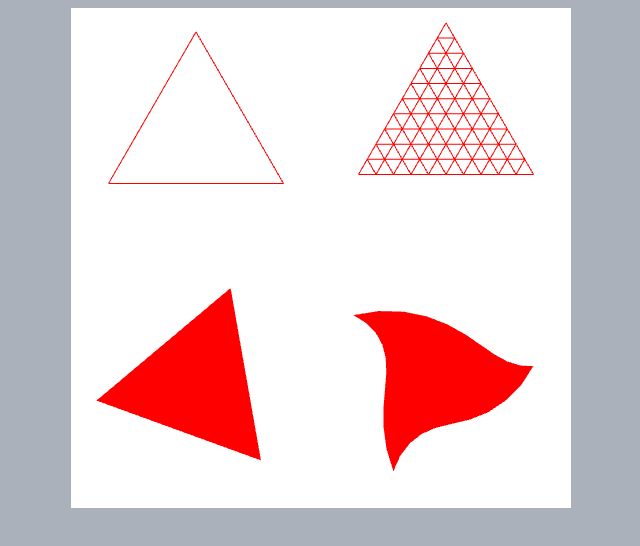
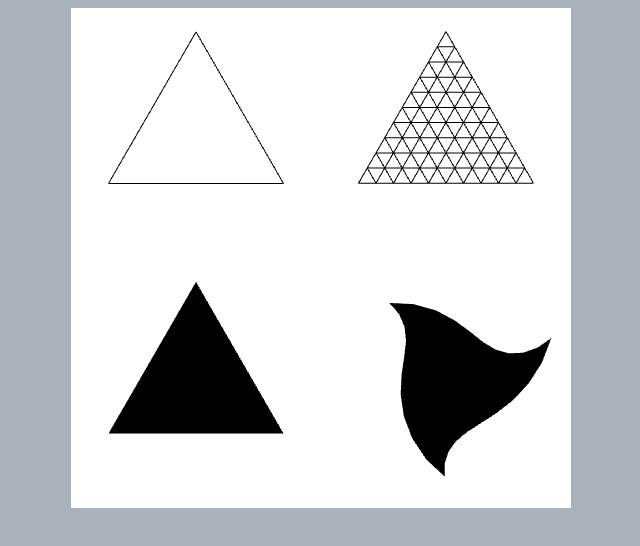
Before and after one commit to Emre-Kul/YTU-WEBGL, a plain HTML site: page odev1/index.html in a window 1280 px wide. Shown: the whole page, without its empty margins (319-959 px from the left). Drawn offline with Linux system fonts and the light colour scheme.

Commit message:
homework1(odev1) finished

```diff
--- a/odev1/index.html
+++ b/odev1/index.html
@@ -18,7 +18,7 @@
     <script id="fragment-shader" type="x-shader/x-fragment">
         precision mediump float;
         void main() {
-            gl_FragColor = vec4( 1.0, 0.0, 0.0, 1.0 );
+            gl_FragColor = vec4( 0.0, 0.0, 0.0, 1.0 );
             }
     </script>
 
--- a/odev1/odev1.js
+++ b/odev1/odev1.js
@@ -1,7 +1,9 @@
+"use strict"
 let gl;
 
-const TWIST_ANGLE = 100;
+const TWIST_ANGLE = 120;
 const SQRT_3 = Math.sqrt(3);
+const RAD = Math.PI / 180;
 
 const createTriangle = function (center, size) {
     let height = SQRT_3 * size;
@@ -11,6 +13,7 @@ const createTriangle = function (center, size) {
         vec2(center[0] + size, center[1] - (height / 3.0))//right
     ];
 }
+
 const createReverseTriangle = function (center, size) {
     let height = SQRT_3 * size;
     return [
@@ -19,9 +22,10 @@ const createReverseTriangle = function (center, size) {
         vec2(center[0] + size, center[1] + (height * 2.0 / 3.0))//right
     ];
 }
+
 const twistWithoutTesselation = function (vec, center, twist) {//rotate defined
-    let mS = Math.sin(twist * Math.PI / 180.0);
-    let mC = Math.cos(twist * Math.PI / 180.0);
+    let mS = Math.sin(twist * RAD);
+    let mC = Math.cos(twist * RAD);
     let tmpVec, i;
     for (i = 0; i < vec.length; i++) {
         tmpVec = vec2(vec[i][0] - center[0], vec[i][1] - center[1]);
@@ -33,12 +37,7 @@ const twistWithoutTesselation = function (vec, center, twist) {//rotate defined
 }
 
 const twistWithTesselation = function (vec, center, twist) {
-    /*
-        xnew = x*cos(d*@)-y*sin(d*@)
-        ynew = x*sin(d*@)+y*cos(d*@)
-        distance = sqrt(x*x+y*y)
-    */
-    twist = twist * Math.PI / 180.0;
+    twist = twist * RAD;
     let i, tmpVec, mS, mC, distance;
 
     for (i = 0; i < vec.length; i++) {
@@ -50,6 +49,7 @@ const twistWithTesselation = function (vec, center, twist) {
         vec[i][1] = tmpVec[0] * mS + tmpVec[1] * mC;
         vec[i] = vec2(vec[i][0] + center[0], vec[i][1] + center[1]);
     }
+
     return vec;
 }
 
@@ -60,11 +60,12 @@ const createScene = function () {
     let trLeftBottom = twistWithoutTesselation(createTriangle(vec2(-0.5, -0.5), 0.35), vec2(-0.5, -0.5), TWIST_ANGLE);
     let xI, yI, x, y, size, step, diff, trRightBottomCenter;
     x = 0.5;
-    y = 0.9;
+    y = 0.865;
     size = 0.035;
     step = 10;
     diff = 1;
-    trRightBottomCenter = vec2(x, -0.55);
+    trRightBottomCenter = vec2(x,y-diff-(size*step*SQRT_3/2));
+    console.log(y-diff-(size*step*SQRT_3/2));
     for (xI = 0; xI < step * 2 - 1; xI += 2) {
         for (yI = 0; yI <= xI; yI++) {
             if (yI % 2 == 0) {
@@ -103,7 +104,7 @@ const init = function () {
     const program = initShaders(gl, 'vertex-shader', 'fragment-shader');
     gl.useProgram(program);
 
-    vertices = createScene();
+    let vertices = createScene();
 
     // Load the data into the GPU
     const bufferId = gl.createBuffer();
@@ -121,16 +122,10 @@ const init = function () {
 const render = function (size) {
     let i;
     gl.clear(gl.COLOR_BUFFER_BIT);
-    /*
-    gl.drawArrays(gl.LINE_LOOP, 0, 3);
-    gl.drawArrays(gl.TRIANGLE_FAN, 3, 3);
-    */
     for (i = 0; i < size / 2; i += 3)
         gl.drawArrays(gl.LINE_LOOP, i, 3);
 
     for (i = size / 2; i < size; i += 3)
         gl.drawArrays(gl.TRIANGLE_FAN, i, 3);
-
-
 }
 window.onload = init;
```
Also changed, not shown: 1 other file.
